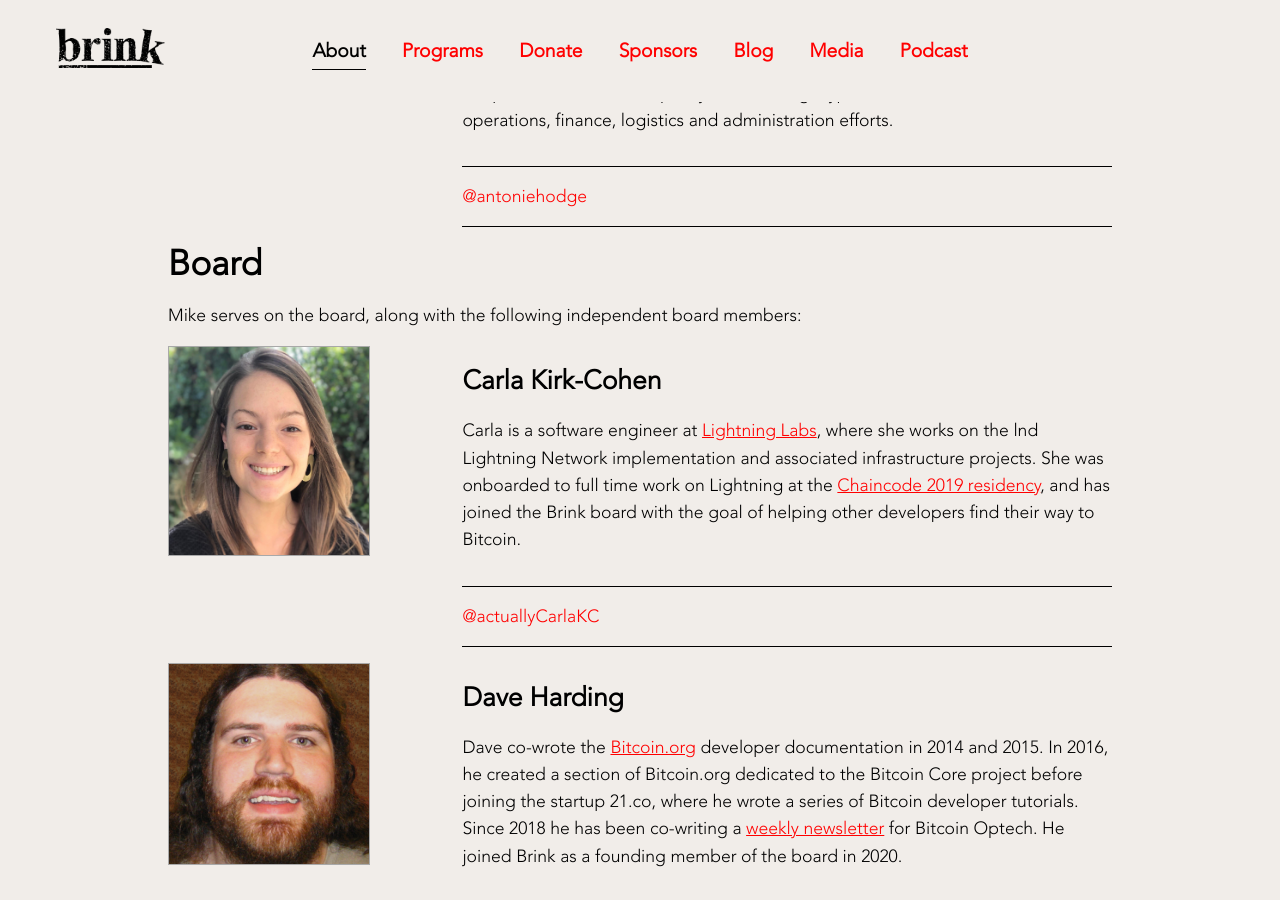
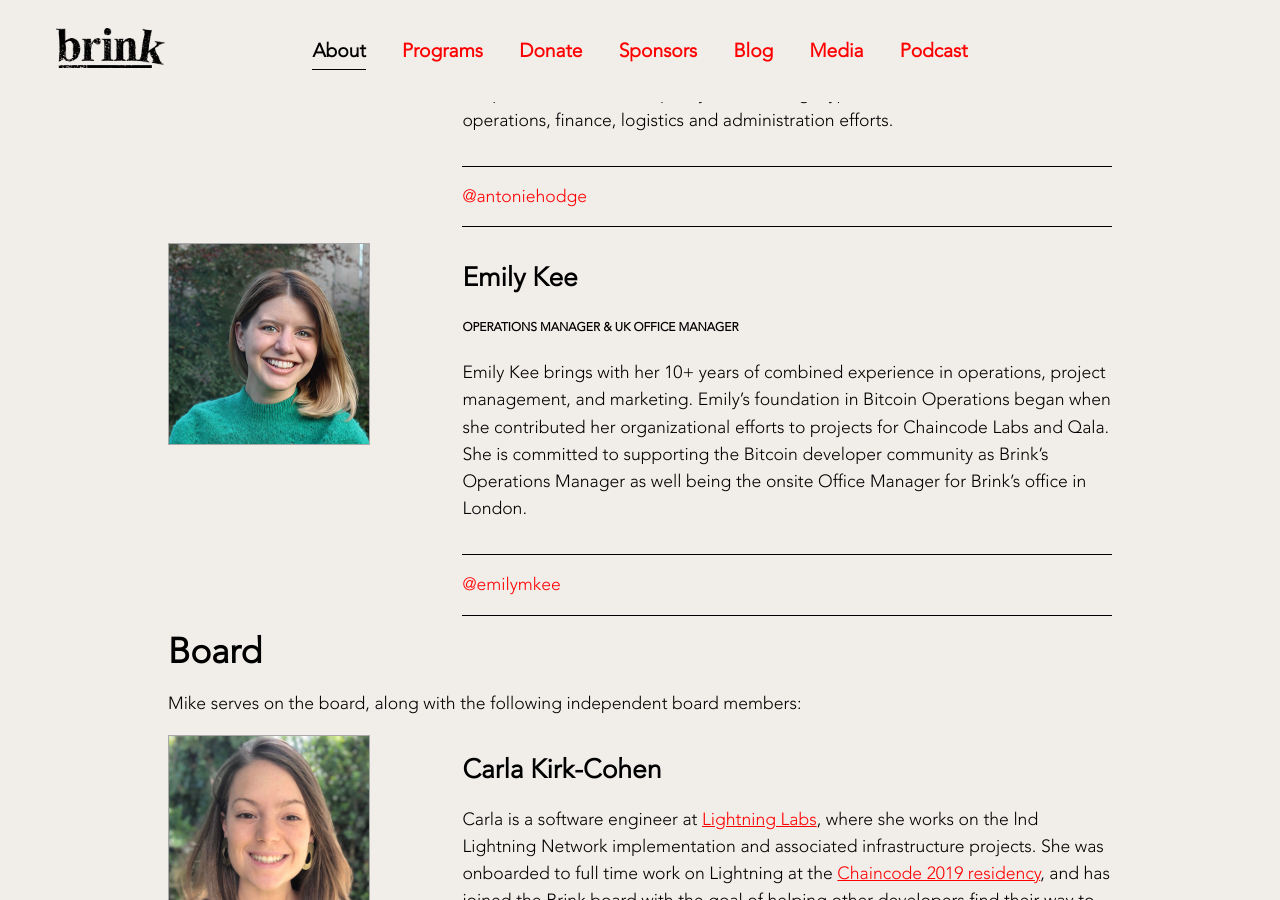
Before and after one commit to bitcoinbrink/website, a Jekyll site: the page built from index.md, in a window 1280 px wide and 900 px high, scrolled down 1218 px. Built offline with Jekyll 4.4.1, drawn with Linux system fonts in a browser that asks for light colours.

Commit message:
Add Emily to the website

```diff
--- a/_data/team.yml
+++ b/_data/team.yml
@@ -28,6 +28,20 @@
   link: https://twitter.com/antoniehodge
   image: assets/images/antonie-hodge.jpg
   alt: Picture of Antonie Hodge
+
+- name: Emily Kee
+  title: Operations Manager & UK Office Manager
+  description: >-
+    Emily Kee brings with her 10+ years of combined experience in operations,
+    project management, and marketing. Emily’s foundation in Bitcoin Operations
+    began when she contributed her organizational efforts to projects for
+    Chaincode Labs and Qala. She is committed to supporting the Bitcoin developer
+    community as Brink’s Operations Manager as well being the onsite Office Manager
+    for Brink’s office in London.
+  social: "@emilymkee"
+  link: https://twitter.com/emilymkee
+  image: assets/images/emily_kee_blog_photo.jpg
+  alt: Picture of Emily Kee
 
 board:
 - name: Carla Kirk-Cohen
```
Also changed, not shown: _posts/2022-11-22-emily.md (added, +19 -0 lines), assets/images/emily_kee_blog_photo.jpg (added).
